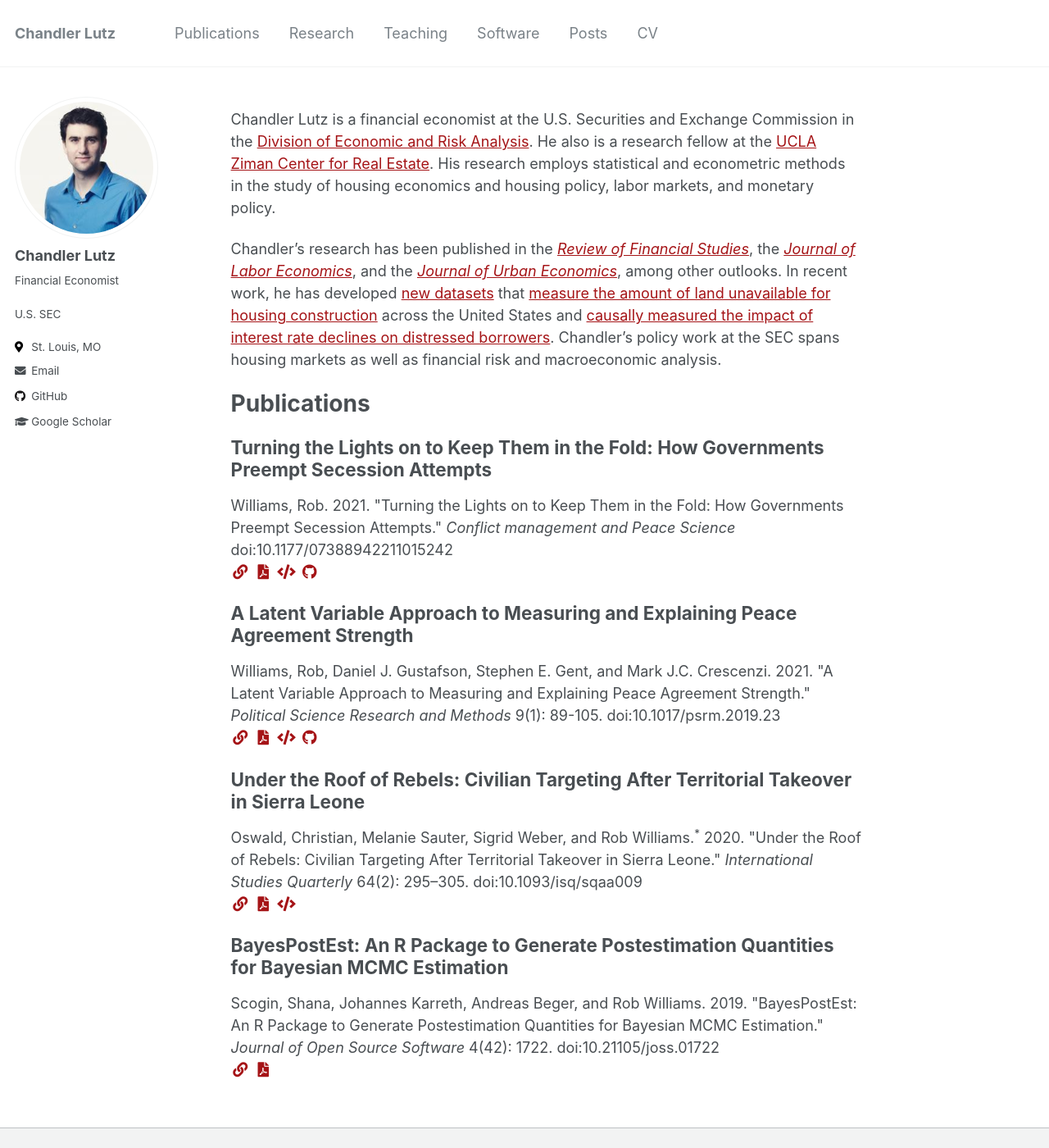
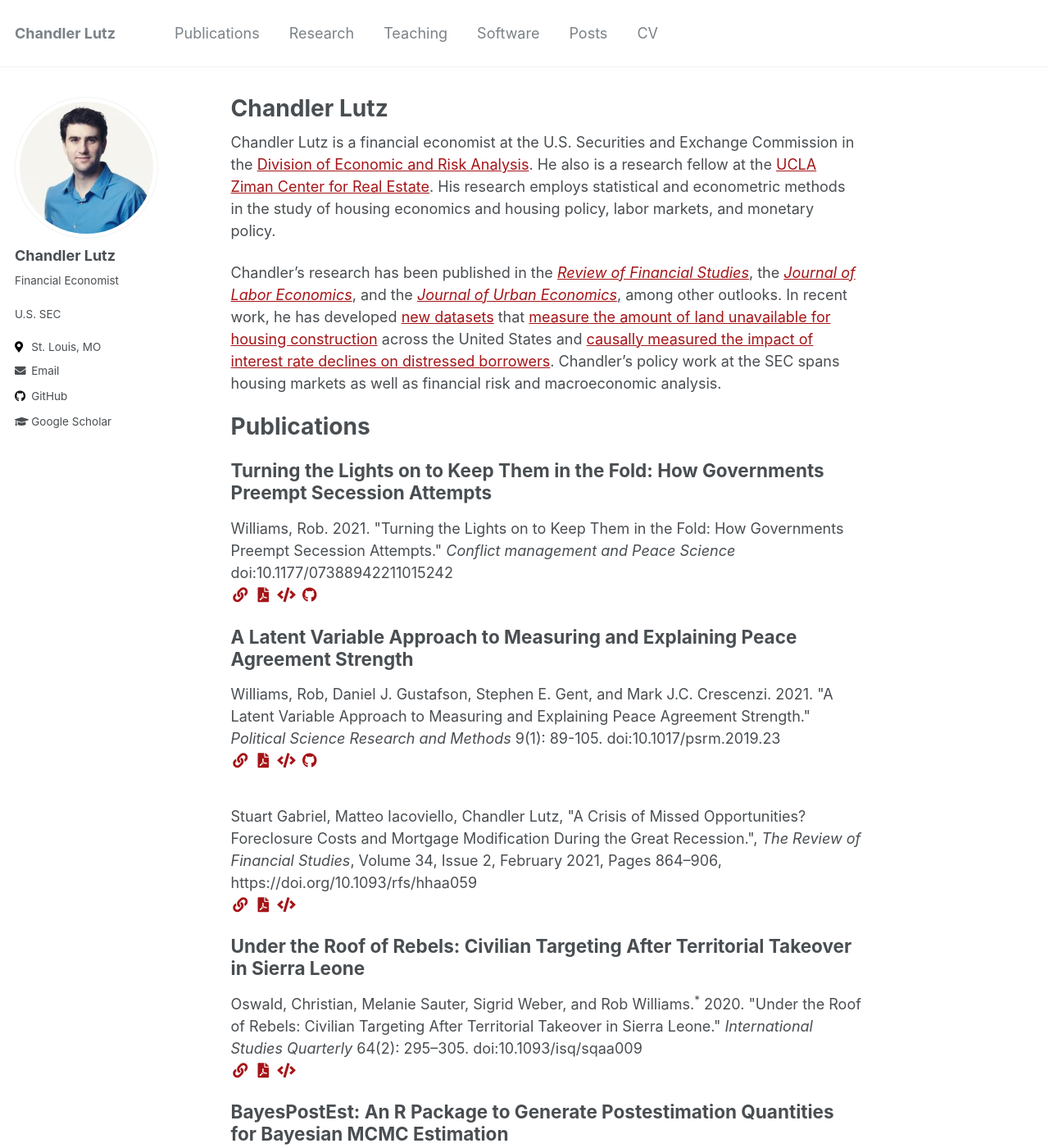
Before and after one commit to ChandlerLutz/ChandlerLutz.github.io, a Jekyll site: the page built from _pages/about.md, in a window 1280 px wide and 1400 px high. Shown: the whole window at 82% size. Built offline with Jekyll 4.4.1, drawn with Linux system fonts in a browser that asks for light colours.

```diff
--- a/_pages/about.md
+++ b/_pages/about.md
@@ -1,7 +1,7 @@
 ---
 permalink: /
-title: ""
-excerpt: ""
+title: "Chandler Lutz"
+excerpt: "Chandler Lutz"
 author_profile: true
 redirect_from:
   - /about/
```
Also changed, not shown: _publications/2021-crisis-of-missed-opportunities.md (added, +11 -0 lines), 1 other file.
